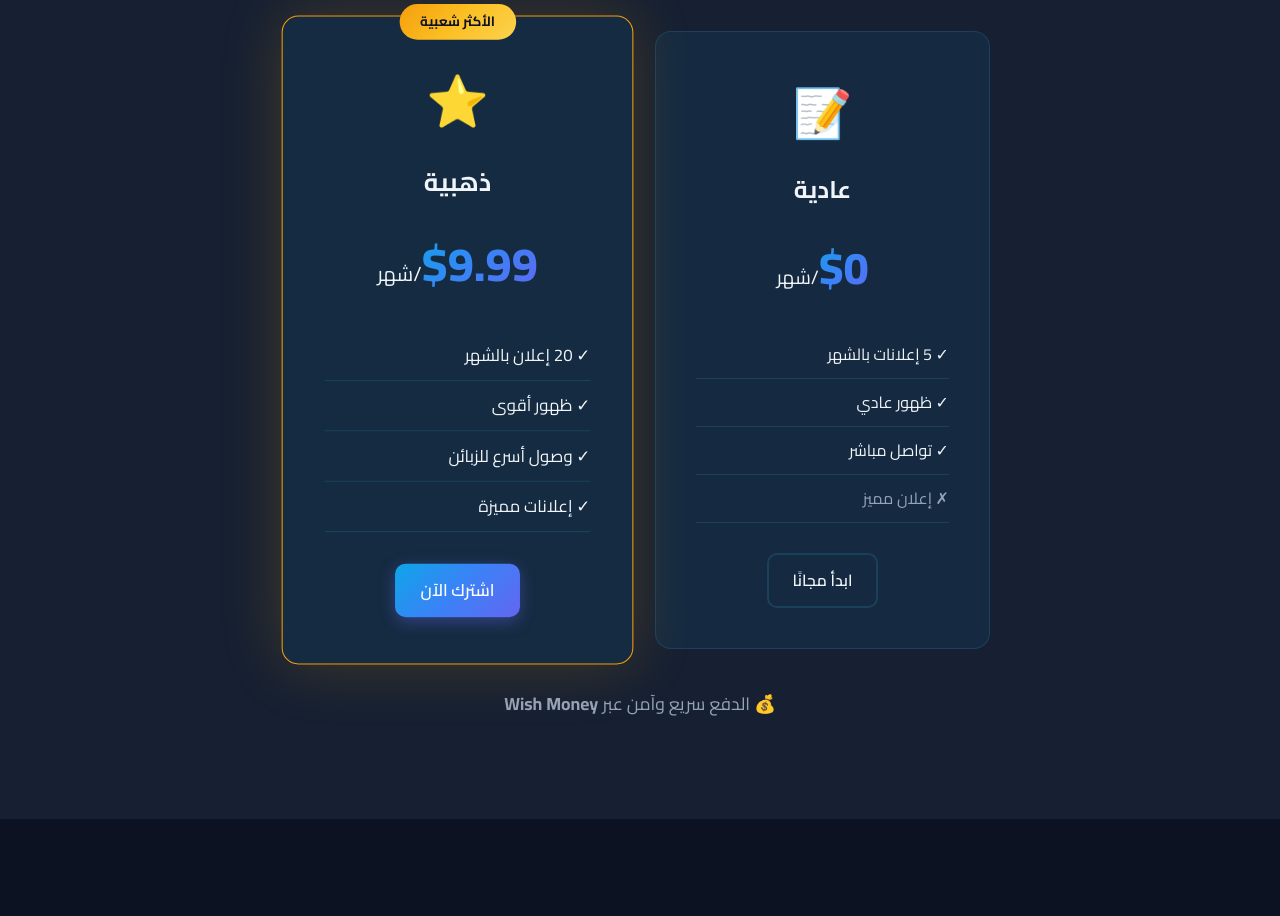
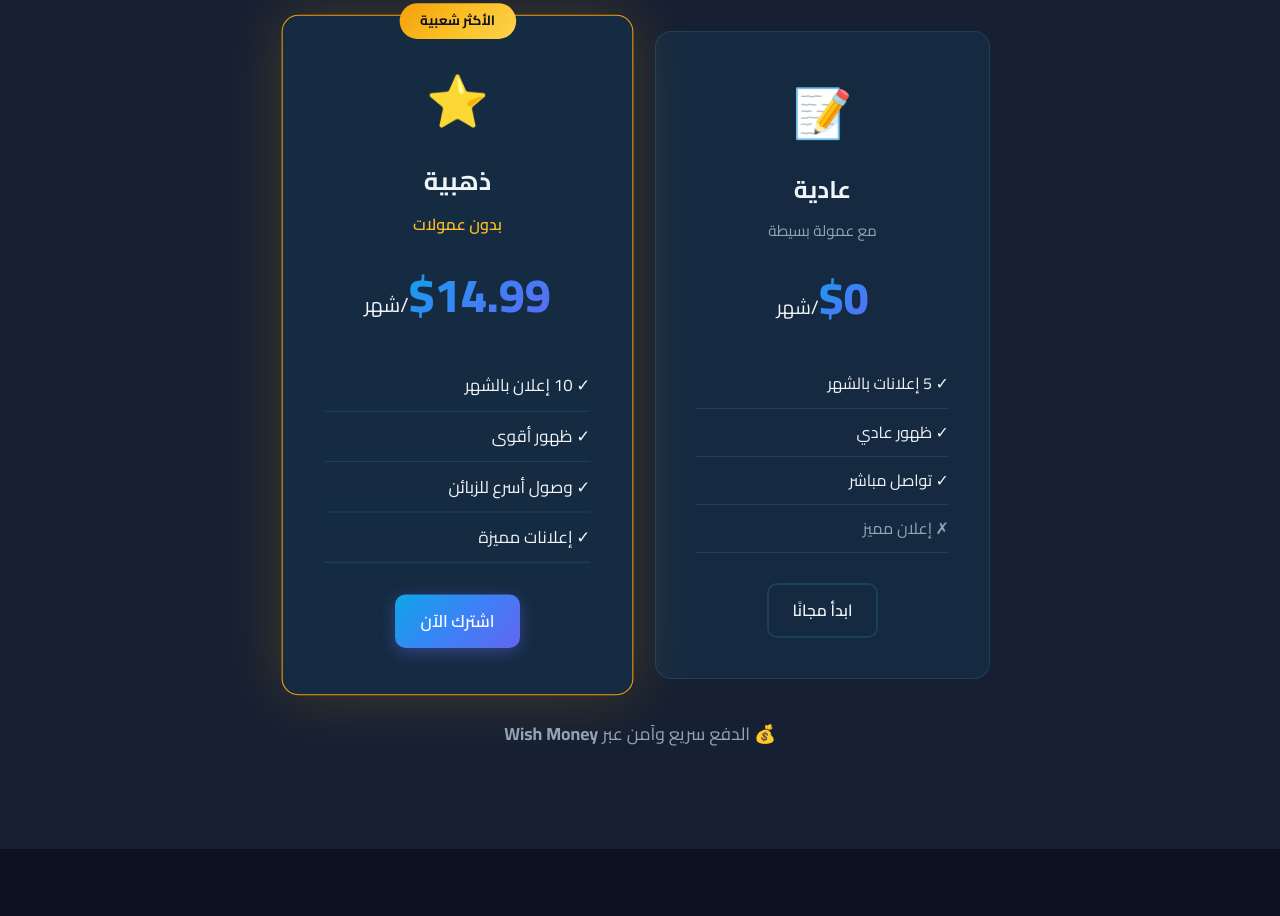
Before and after one commit to livesouq2-dev/1, a website: page index.html in a window 1280 px wide. Shown: the part 2876-3792 px from the top of the page. Drawn offline with Linux system fonts and the light colour scheme; no server answers.

Commit message:
Update subscription plans with descriptions and new pricing

```diff
--- a/index.html
+++ b/index.html
@@ -161,6 +161,7 @@
                 <div class="pricing-card">
                     <div class="pricing-icon">📝</div>
                     <h3>عادية</h3>
+                    <p class="plan-desc">مع عمولة بسيطة</p>
                     <div class="price price-large"><span>$0</span>/شهر</div>
                     <ul>
                         <li>✓ 5 إعلانات بالشهر</li>
@@ -175,14 +176,15 @@
                     <div class="popular">الأكثر شعبية</div>
                     <div class="pricing-icon">⭐</div>
                     <h3>ذهبية</h3>
-                    <div class="price price-large"><span>$9.99</span>/شهر</div>
+                    <p class="plan-desc gold">بدون عمولات</p>
+                    <div class="price price-large"><span>$14.99</span>/شهر</div>
                     <ul>
-                        <li>✓ 20 إعلان بالشهر</li>
+                        <li>✓ 10 إعلان بالشهر</li>
                         <li>✓ ظهور أقوى</li>
                         <li>✓ وصول أسرع للزبائن</li>
                         <li>✓ إعلانات مميزة</li>
                     </ul>
-                    <a href="https://wa.me/96171163211?text=مرحباً، أريد الاشتراك في الباقة الذهبية ($9.99/شهر)"
+                    <a href="https://wa.me/96171163211?text=مرحباً، أريد الاشتراك في الباقة الذهبية ($14.99/شهر)"
                         target="_blank" class="btn btn-primary">اشترك الآن</a>
                 </div>
             </div>
--- a/styles.css
+++ b/styles.css
@@ -1044,7 +1044,18 @@ section {
 
 .pricing-card h3 {
     font-size: 1.5rem;
-    margin-bottom: 20px;
+    margin-bottom: 8px;
+}
+
+.plan-desc {
+    color: var(--text-muted);
+    font-size: 0.95rem;
+    margin-bottom: 16px;
+}
+
+.plan-desc.gold {
+    color: var(--gold);
+    font-weight: 600;
 }
 
 .pricing-card .price {
```
